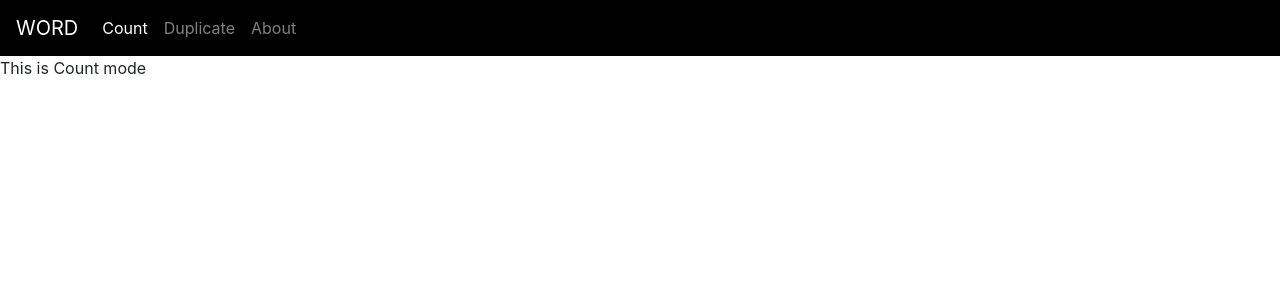
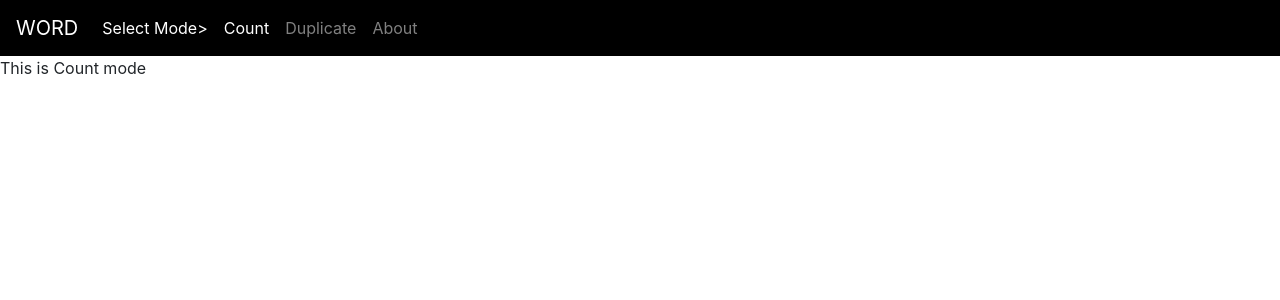
Before and after one commit to SirawitBu/Flask_tester, a Flask app: page / in a window 1280 px wide. Shown: the top 300 px of the page. Run offline with Flask 2, Linux system fonts and the light colour scheme; some libraries are stand-ins or nearby versions.

Commit message:
Update base.html

```diff
--- a/templates/base.html
+++ b/templates/base.html
@@ -35,6 +35,9 @@
         </button>
         <div class="collapse navbar-collapse" id="navbarNav">
           <ul class="navbar-nav">
+            <li class="nav-item active">
+              <a class="nav-link" >Select Mode></a>
+            </li>
             <li class="nav-item active">
               <a class="nav-link" href="/base">Count</a>
             </li>
```
